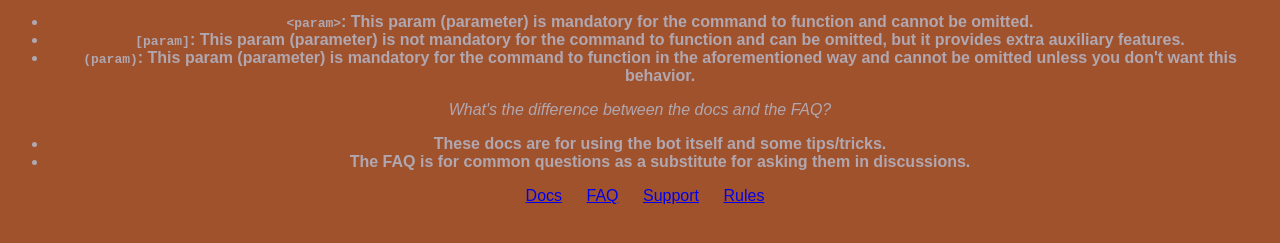
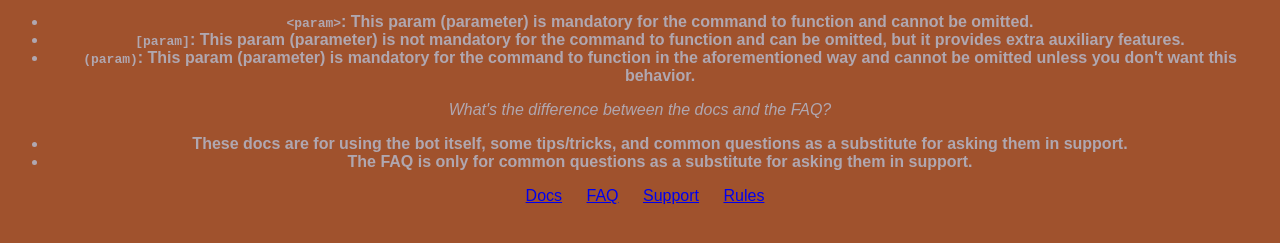
Before and after one commit to JavascriptLearner815/horsey-bot, a website: page docs/index.html in a window 1280 px wide. Shown: the part 101-344 px from the top of the page. Drawn offline with Linux system fonts and the light colour scheme.

Commit message:
Update index.html

```diff
--- a/docs/index.html
+++ b/docs/index.html
@@ -23,8 +23,8 @@
     <footer>
       <p class="question">What's the difference between the docs and the FAQ?</p>
       <ul class="answer">
-        <li>These docs are for using the bot itself and some tips/tricks.</li>
-        <li>The FAQ is for common questions as a substitute for asking them in discussions.</li>
+        <li>These docs are for using the bot itself, some tips/tricks, and common questions as a substitute for asking them in support.</li>
+        <li>The FAQ is only for common questions as a substitute for asking them in support.</li>
       </ul>
       <nav>
         <a href="#">Docs</a>
```
